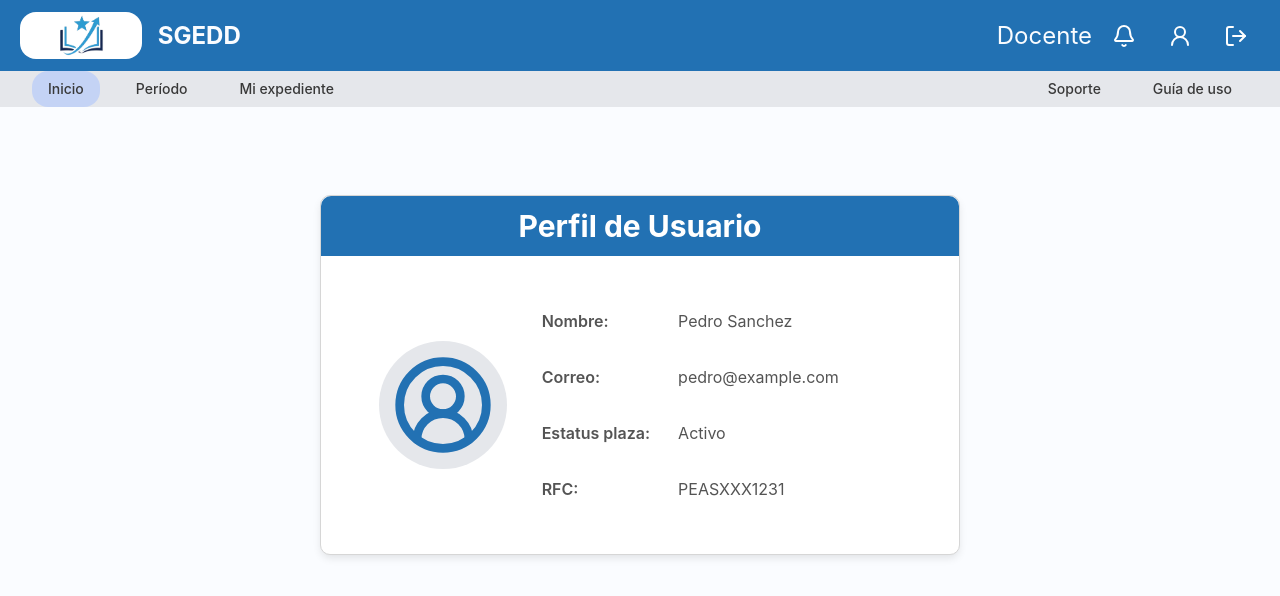
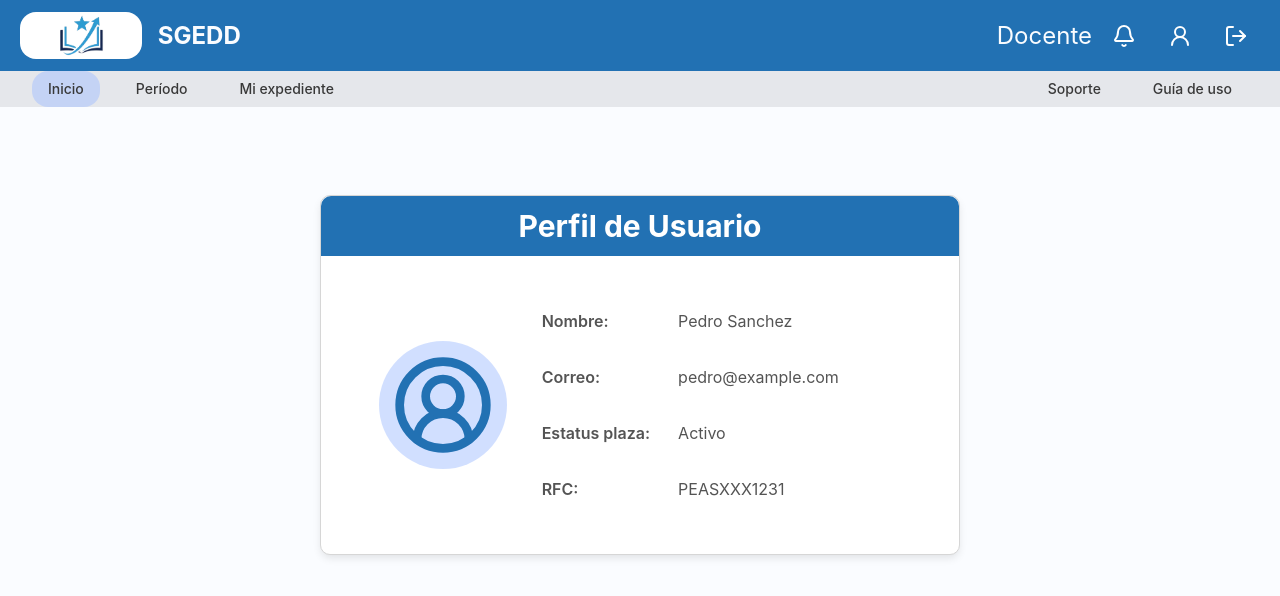
Before and after one commit to umdalecs/sgedd, a Next.js app: page /dashboard in a window 1280 px wide. Shown: the top 596 px of the page. Built offline with nearby package versions, Linux system fonts and the light colour scheme.

Commit message:
Cambios de diseño V2

```diff
--- a/src/components/dashboard/MainCard.tsx
+++ b/src/components/dashboard/MainCard.tsx
@@ -12,7 +12,7 @@ export default function MainCard({ usuario }: Props) {
     <CardBase titulo="Perfil de Usuario">
       <div className="flex w-full h-full">
         <div className="w-1/3 flex items-center justify-center">
-          <div className="w-32 h-32 bg-sidebar-border rounded-full flex items-center justify-center">
+          <div className="w-32 h-32 bg-secondary/50 rounded-full flex items-center justify-center">
             <Button variant="ghost" className="size-full rounded-full">
               <CircleUserRound className="text-primary size-full" />
             </Button>
```
